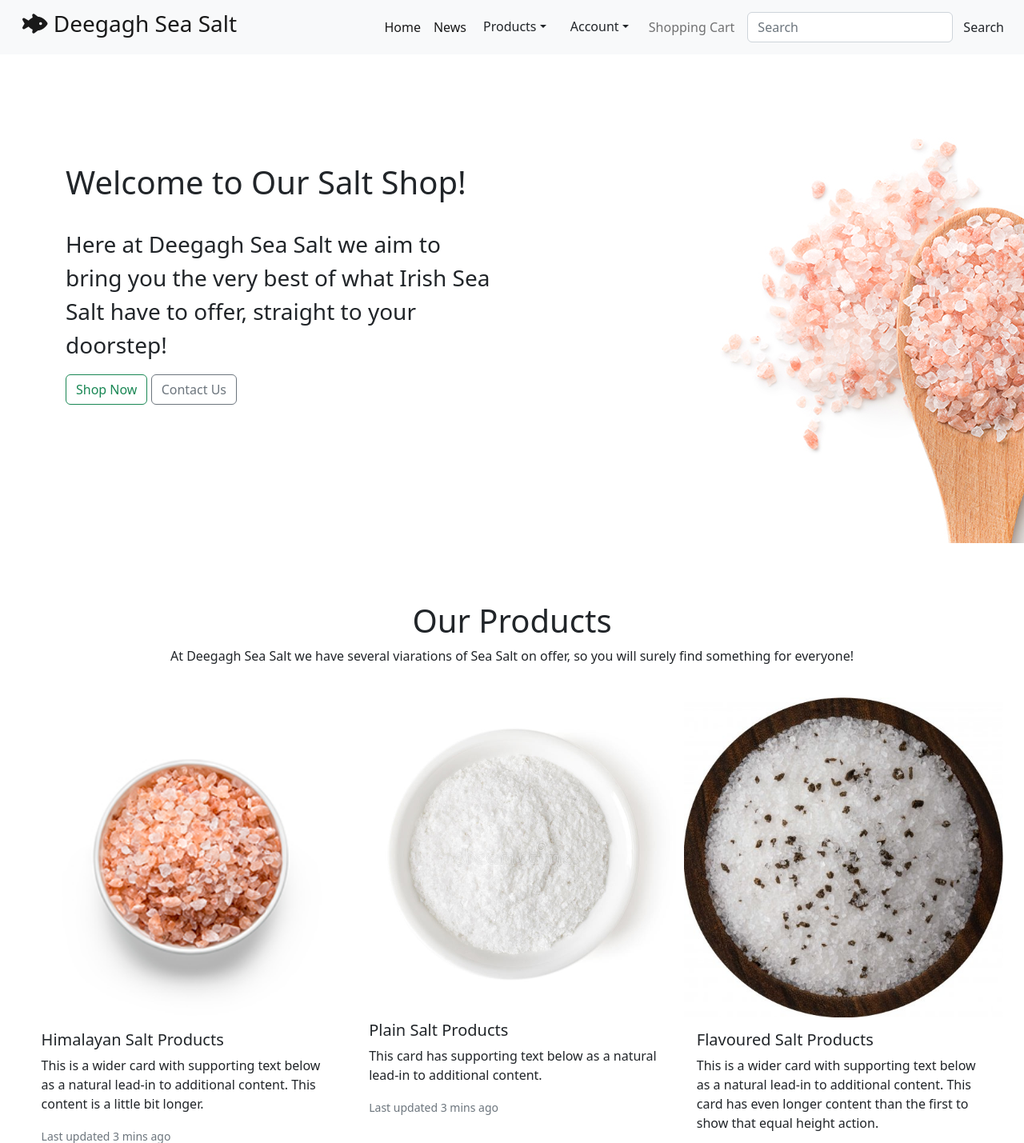
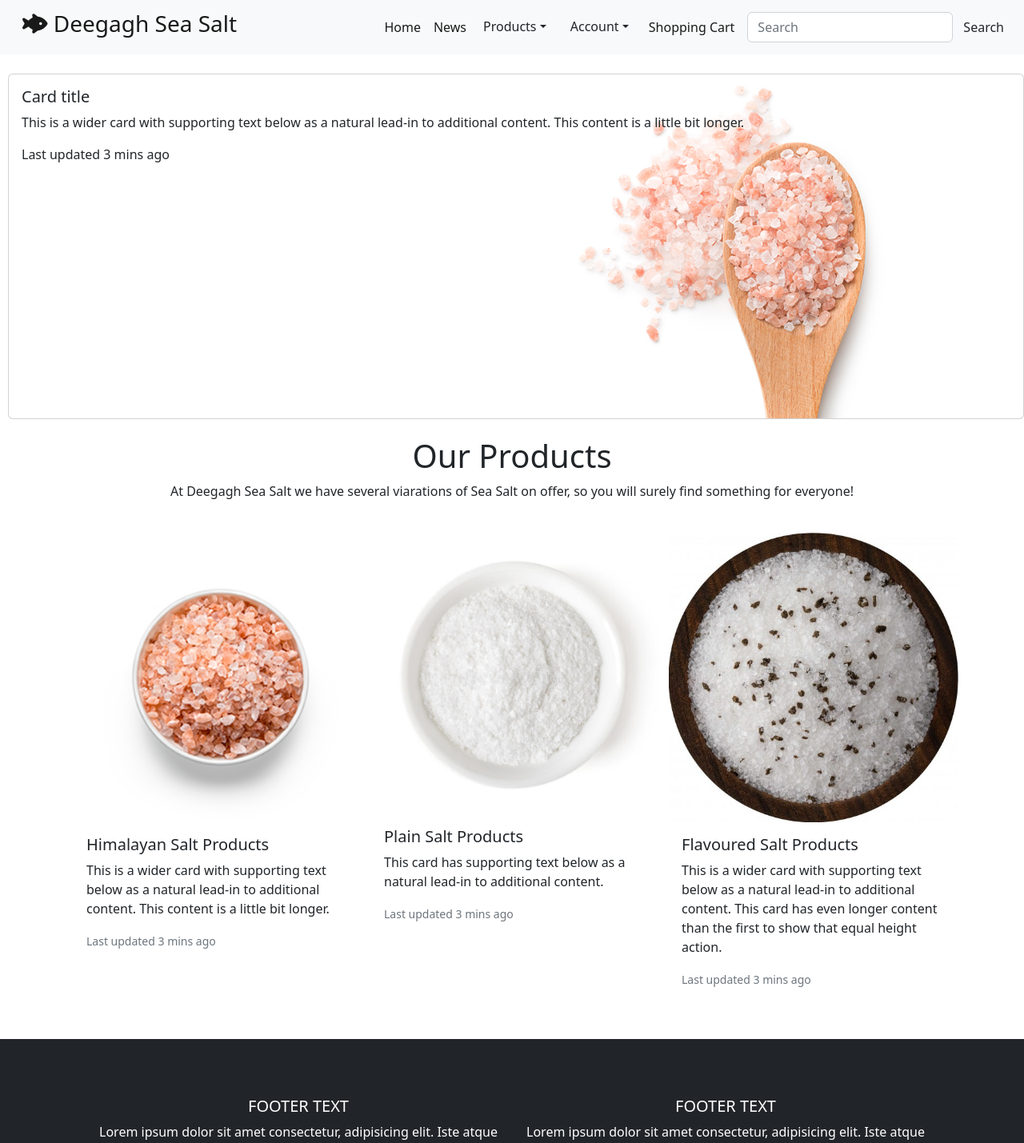
Before and after one commit to MeganNyhan/CI_PP5_SALT, a Django app: page / in a window 1280 px wide. Shown: the top 1429 px of the page at 80% size. Run offline with Django 3.2, Linux system fonts and the light colour scheme; parts of the project's set-up code (start-up, migrations or seed data) failed here and were passed over; some libraries are stand-ins or nearby versions.

Commit message:
make changes to header image in index page and add content to the products page

```diff
--- a/home/templates/home/index.html
+++ b/home/templates/home/index.html
@@ -5,53 +5,16 @@
 <body>
   <br/>
 <!-- Header Image -->
-<div class="header">
-<section class="slider_section position-relative">
-  <div id="carouselExampleControls" class="carousel slide" data-ride="carousel">
-    <div class="carousel-inner">
-      <div class="carousel-item active">
-        <div class="slider_item-box">
-          <div class="slider_item-container">
-            <div class="container">
-              <div class="row">
-                <div class="col-md-6">
-                  <div class="slider_item-detail">
-                    <div>
-                      <br/>
-                      <br/>
-                      <h1 class="fs-1">
-                        Welcome to Our Salt Shop!
-                      </h1>
-                      <br/>
-                      <p class="fs-3 fw-light">
-                        Here at Deegagh Sea Salt we aim to bring you the very best of what Irish Sea Salt have to offer,
-                        straight to your doorstep!
-                      </p>
-                      <div class="base-btn">
-                        <a class="btn btn-outline-success" href="#" role="button">Shop Now</a>
-                        <a class="btn btn-outline-secondary" href="{% url 'contact' %}" role="button">Contact Us</a>
-                      </div>
-                    </div>
-                  </div>
-                </div>
-                <div class="col-md-6">
-                  <div class="slider_img-box">
-                    <div>
-                      <img src="{% static '/img/salt.jpeg' %}" alt="" class="" />
-                    </div>
-                  </div>
-                </div>
-              </div>
-            </div>
-          </div>
-        </div>
-      </div>
-    </div>
+<div class="card text-dark">
+  <img src="{% static '/img/salt.jpeg' %}" class="card-img " alt="..." style="width:50%; height:auto; margin-left:40%;">
+  <div class="card-img-overlay">
+    <h5 class="card-title">Card title</h5>
+    <p class="card-text">This is a wider card with supporting text below as a natural lead-in to additional content. This content is a little bit longer.</p>
+    <p class="card-text">Last updated 3 mins ago</p>
   </div>
-</section>
 </div>
-<br>
-<br>
+<div class="container">
+  <div class="row">
 <!-- End of Header Image -->
 <!-- Products Section -->
   <div class="products">
@@ -92,5 +55,6 @@
 <!-- Testimonials -->
 
 <!-- End of Testimonials -->
-</body>
+</div>
+</div>
 {% endblock %}
--- a/static/style.css
+++ b/static/style.css
@@ -1,11 +1,5 @@
 body{
     direction: ltr;
-}
-
-/* Header slider */
-.header{
-    padding-top: 5%;
-
 }
 
 /* Product Section */
--- a/store/templates/cart.html
+++ b/store/templates/cart.html
@@ -3,4 +3,6 @@
 {% block title %} Deegagh Sea Salt | Your Cart {% endblock %}
 {% block content %}
 
+
+<h1> Hubba Hubba </h1>
 {% endblock %}
--- a/store/views.py
+++ b/store/views.py
@@ -5,14 +5,14 @@ from django.shortcuts import render
 
 def store(request):
     context = {}
-    return render(request, 'store/store.html', context)
+    return render(request, 'store.html', context)
 
 
 def cart(request):
     context = {}
-    return render(request, 'store/cart.html', context)
+    return render(request, 'cart.html', context)
 
 
 def checkout(request):
     context = {}
-    return render(request, 'store/checkout.html', context)
+    return render(request, 'checkout.html', context)
--- a/templates/base.html
+++ b/templates/base.html
@@ -63,11 +63,11 @@
                 Products
               </button>
               <ul class="dropdown-menu dropdown-menu-dark" aria-labelledby="dropdownMenuButton2">
-                <li><a class="dropdown-item active" href="#">Product Type 1</a></li>
-                <li><a class="dropdown-item" href="#">Product Type 2</a></li>
-                <li><a class="dropdown-item" href="#">Product Type 3</a></li>
+                <li><a class="dropdown-item active" href="{% url 'store' %}">All Products</a></li>
                 <li><hr class="dropdown-divider"></li>
-                <li><a class="dropdown-item" href="#">Product Type 4</a></li>
+                <li><a class="dropdown-item" href="{% url 'store' %}">Product Type 1</a></li>
+                <li><a class="dropdown-item" href="{% url 'store' %}">Product Type 2</a></li>
+                <li><a class="dropdown-item" href="{% url 'store' %}">Product Type 3</a></li>
               </ul>
             </div>
 <!-- End of Products Dropdown -->
@@ -94,9 +94,9 @@
               {% endif %}
             </div>
 <!-- End of Accounts Dropdown -->
-            <li class="nav-item">
-              <a class="nav-link">Shopping Cart</a>
-            </li>
+          <li class="nav-item">
+            <a class="nav-link active" aria-current="page" href="{% url 'cart' %}">Shopping Cart</a>
+          </li>
           </ul>
           <form class="d-flex" role="search">
             <input class="form-control me-2" type="search" placeholder="Search" aria-label="Search">
```
Also changed, not shown: index.html (deleted, +0 -92 lines), store/templates/store.html (+49 -3 lines).
